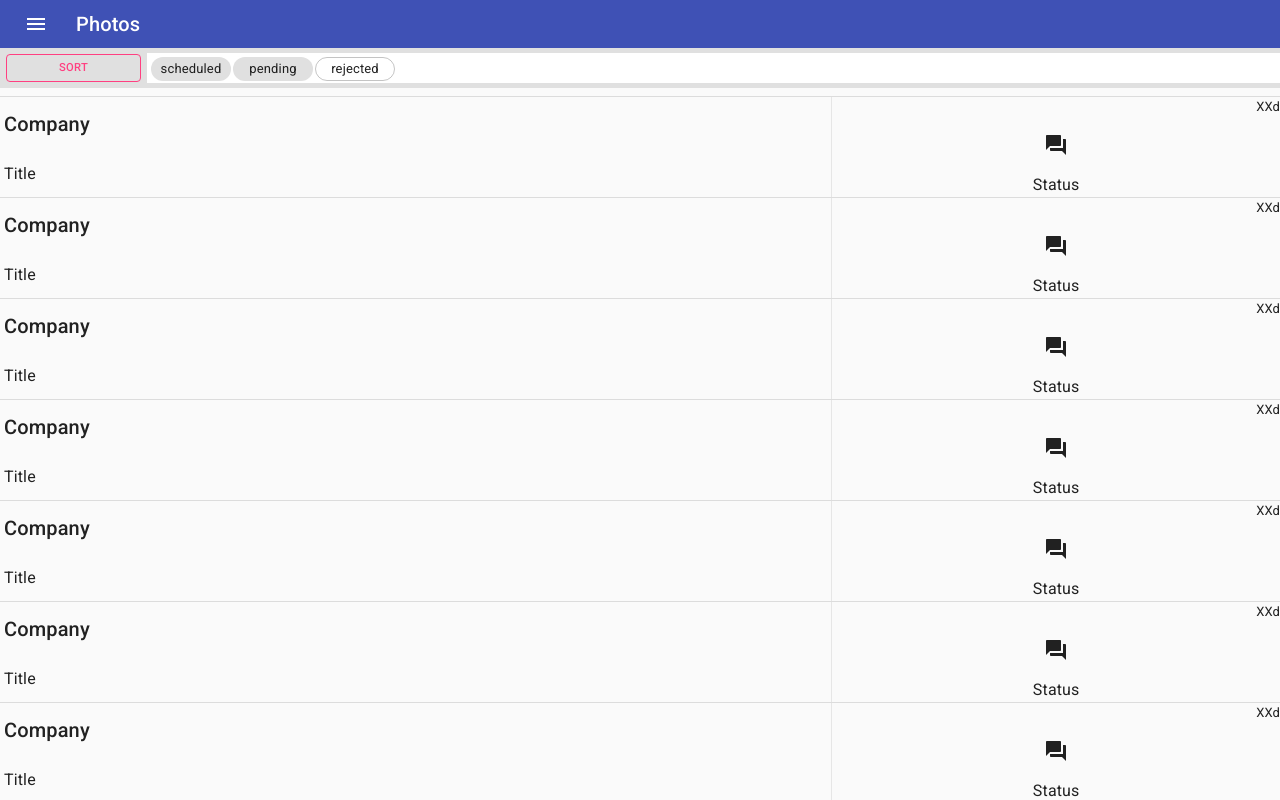
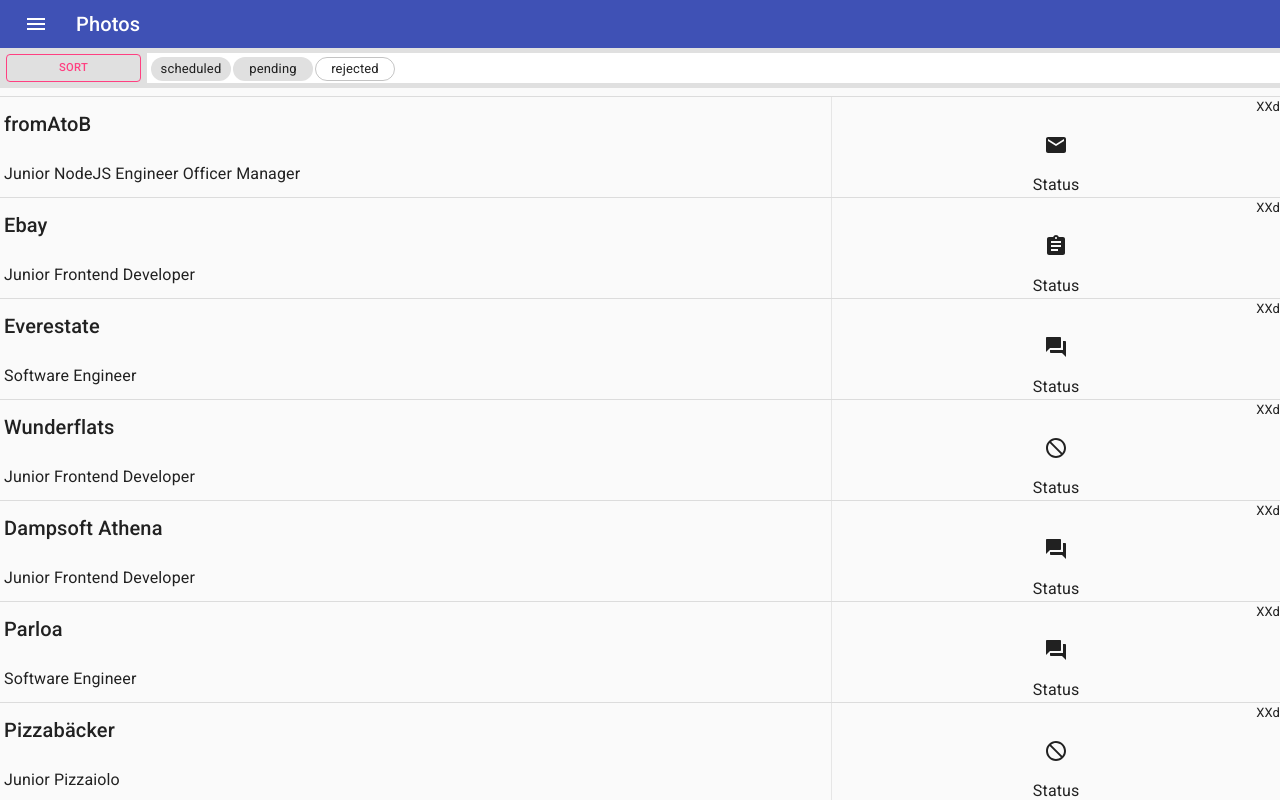
Before and after one commit to fabianschu/Plyo, a Next.js app in the folder frontend/: page / in a window 1280 px wide. Shown: the top 800 px of the page. Built offline with nearby package versions, Linux system fonts and the light colour scheme.

Commit message:
correct icon displayed

```diff
--- a/frontend/components/ApplicationList.js
+++ b/frontend/components/ApplicationList.js
@@ -40,7 +40,9 @@
     return (
         <List component="nav" className={classes.root}>
             <Divider/>
-            {applicationsArray.map((el, index) => <ApplicationListElement key={index}/>)}
+            {applicationsArray.map((el, index) => <ApplicationListElement
+                data={el}
+                key={index}/>)}
         </List>
     )
 }
--- a/frontend/components/ApplicationListElement.js
+++ b/frontend/components/ApplicationListElement.js
@@ -59,6 +59,18 @@
 
     const classes = useStyles();
 
+    const {company, position, applicationDate, status, scheduledDate, stage, lastUpdate} = props.data;
+
+    const getIcon = () => {
+        const currentStage = stage[stage.length -1];
+        if (currentStage === 'applied') return <MailIcon/>
+        if (currentStage === 'interview') return <InterviewIcon/>
+        if (currentStage === 'challenge') return <AssignmentIcon/>
+        if (currentStage === 'rejected') return <NotInterestedIcon/>
+    }
+
+    console.log(props);
+
     return (
         <>
             <ListItem className={classes.root}
@@ -66,16 +78,16 @@
                 <div className={classes.div1}>
                     <div className={classes.div2}>
                         <Typography variant="h6" component="h1">
-                            Company
+                            {company}
                         </Typography>
                         <Typography variant="body1" component="h2">
-                            Title
+                            {position}
                         </Typography>
                     </div>
                     <Divider orientation="vertical" flexItem light/>
                     <div className={classes.div3}>
                         <Typography className={classes.days}>XXd</Typography>
-                        <InterviewIcon/>
+                        {getIcon()}
                         <Typography>Status</Typography>
                     </div>
                 </div>
```
